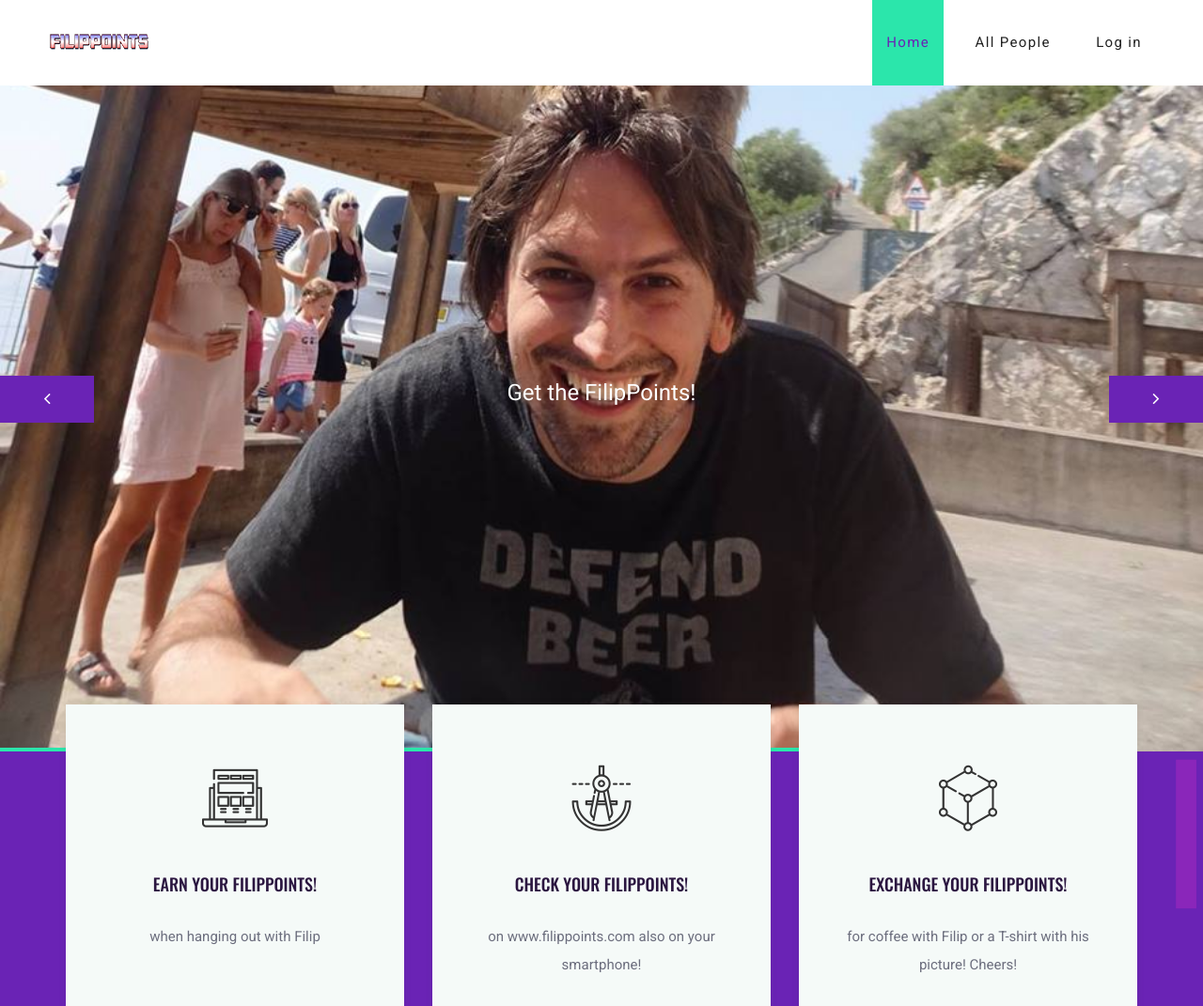
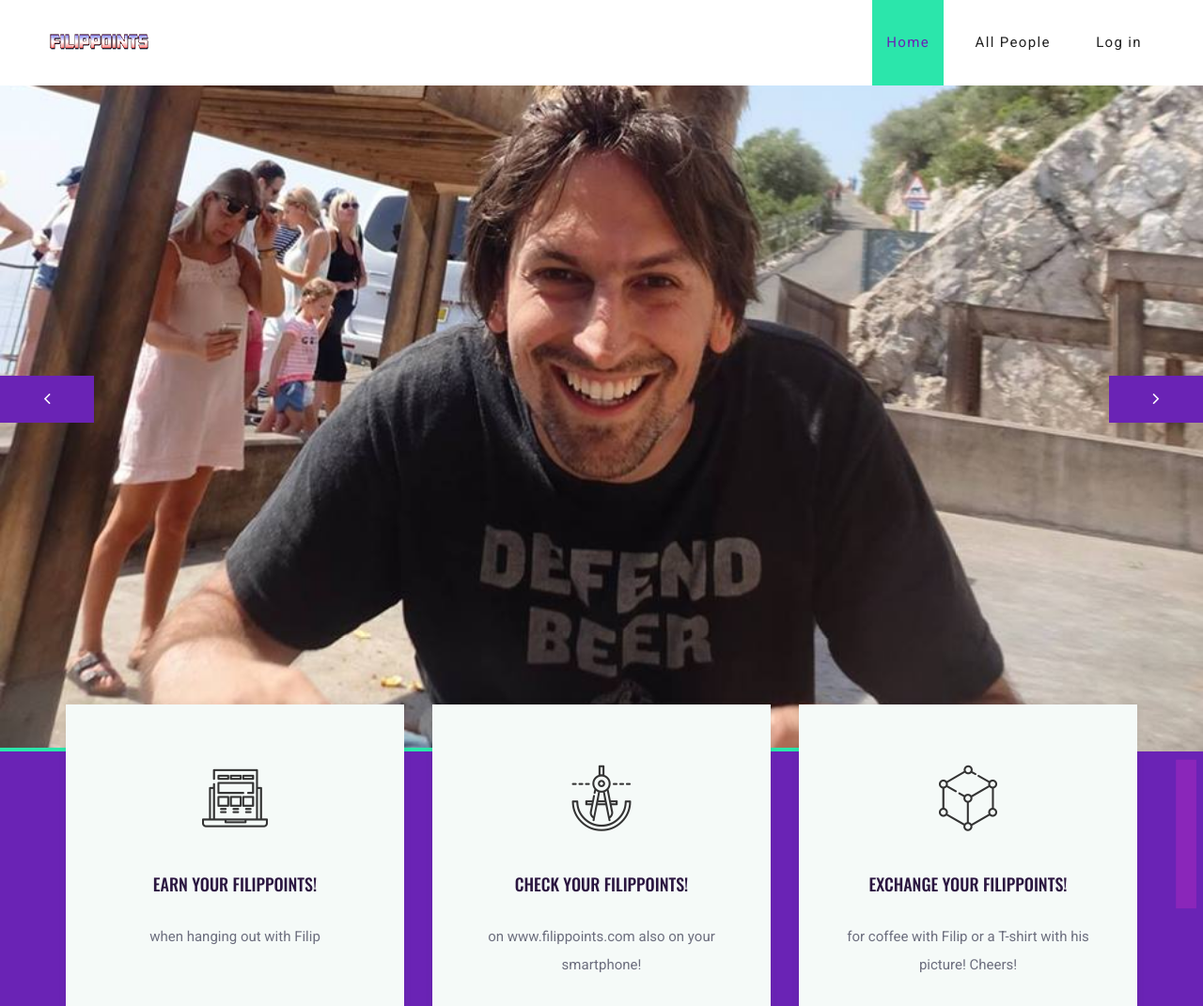
Before and after one commit to ggabunia/FilipPoints, a Django app: page / in a window 1280 px wide. Shown: the top 1071 px of the page at 94% size. Run offline with Django 3.2, Linux system fonts and the light colour scheme; data comes from the database, SQL or seed files in the repository; some libraries are stand-ins or nearby versions.

Commit message:
remove text on the photos

```diff
--- a/fp_app/templates/fp_app/index.html
+++ b/fp_app/templates/fp_app/index.html
@@ -8,7 +8,7 @@
 		<div class="hero-content">
 			<div class="hero-center">
 			<!-- 	<img src="img/big-logo.png" alt=""> -->
-				<p class="slider-text">Get the FilipPoints!</p>
+{#				<p class="slider-text">Get the FilipPoints!</p>#}
 			</div>
 		</div>
 		<!-- slider -->
```
